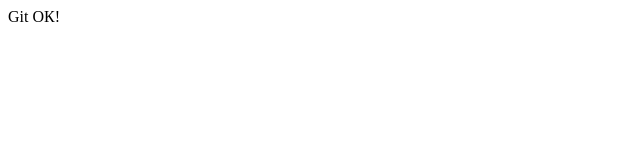
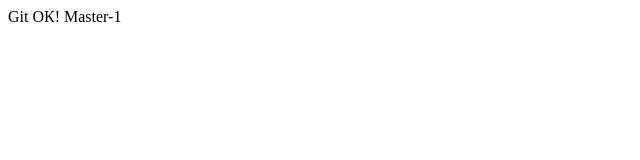
Before and after one commit to kolt2050/project_test, a plain HTML site: page index.html in a window 1280 px wide. Shown: the full height of the page, 0-640 px from the left. Drawn offline with Linux system fonts and the light colour scheme.

Commit message:
master 1

```diff
--- a/index.html
+++ b/index.html
@@ -5,6 +5,6 @@
     <script src="script.js"></script>
 </head>
 <body>
-Git ОК!
+Git ОК! Master-1
 </body>
 </html>
```
